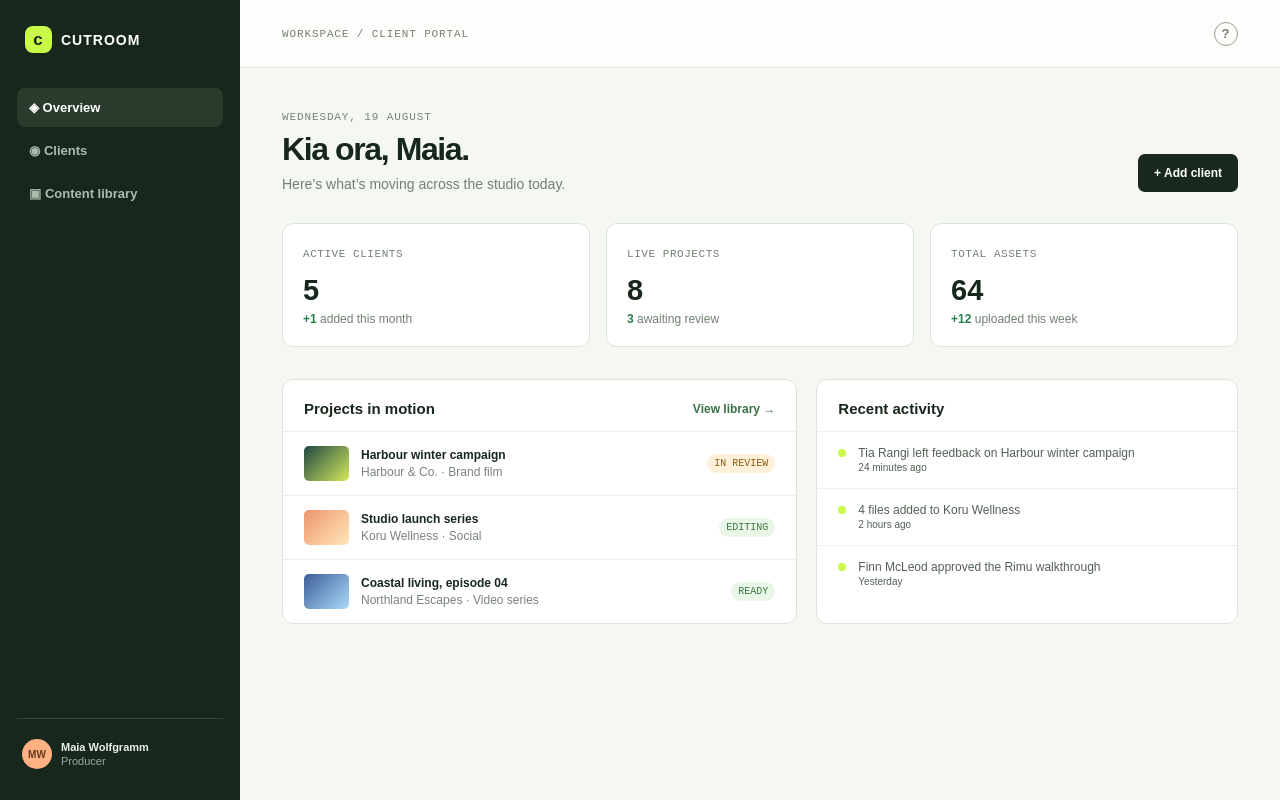
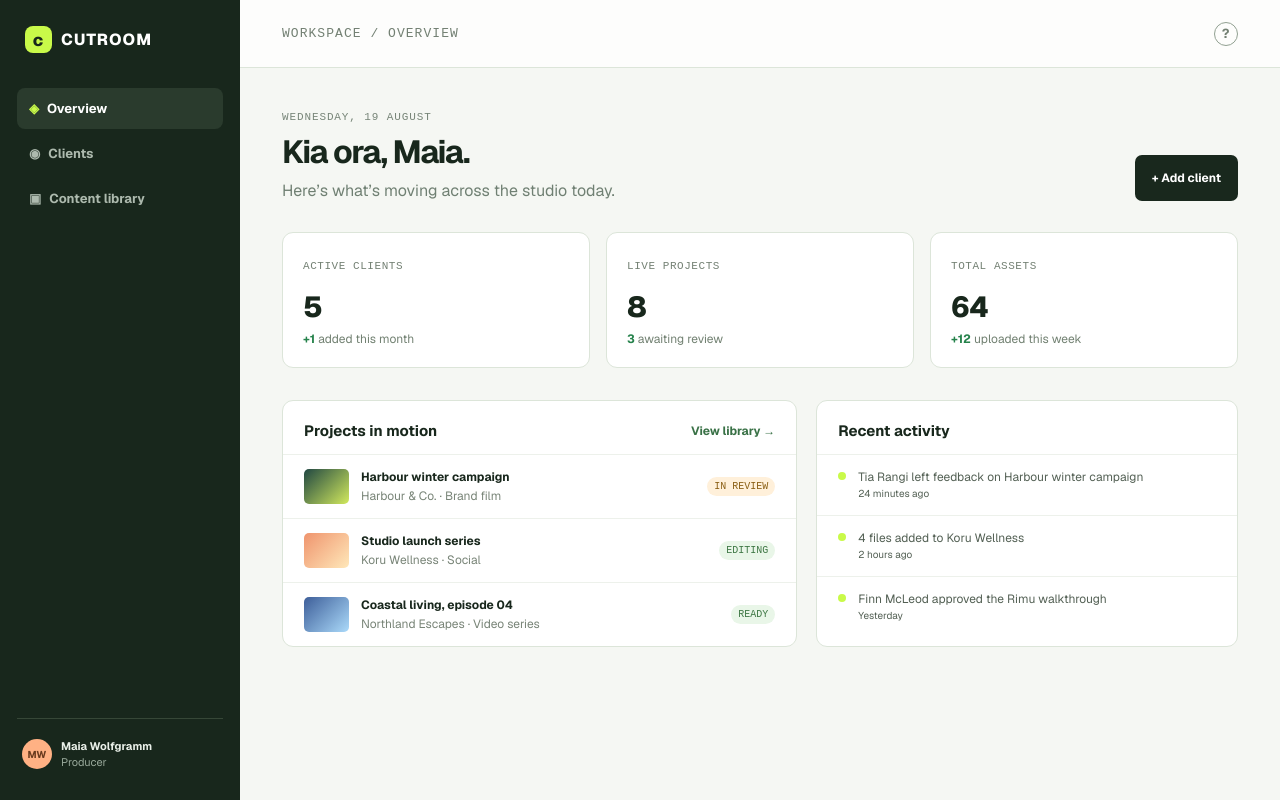
Before and after one commit to chansereipanha/video-agency-client-portal, a Next.js app: page / in a window 1280 px wide. Built offline with nearby package versions, Linux system fonts and the light colour scheme.

Commit message:
feat: added components for sidebar navigation and header to allow dynamic changes between pages. style: update styling for each page

```diff
--- a/app/globals.css
+++ b/app/globals.css
@@ -14,10 +14,7 @@ body {
     margin: 0;
     background: var(--canvas);
     color: var(--ink);
-    font:
-        14px Arial,
-        Helvetica,
-        sans-serif;
+    font-family: var(--font-geist-sans), var(--font-geist-sans), Helvetica, sans-serif;
 }
 .app-shell {
     min-height: 100vh;
@@ -67,7 +64,15 @@ nav a:hover {
     background: #2a3b2d;
     color: #fff;
 }
-nav a:first-child {
+.nav-icon {
+    color: #adbaae;
+    display: inline-block;
+    margin-right: 8px;
+}
+nav a.active .nav-icon {
+    color: var(--lime);
+}
+nav a.active {
     background: #2a3b2d;
     color: #fff;
 }
@@ -108,7 +113,7 @@ nav a:first-child {
     justify-content: space-between;
     padding: 0 42px;
     color: #738073;
-    font: 11px monospace;
+    font: 13px monospace;
     letter-spacing: 0.08em;
 }
 .help {
@@ -118,7 +123,7 @@ nav a:first-child {
     height: 24px;
     border: 1px solid #91a091;
     border-radius: 50%;
-    font: bold 13px Arial;
+    font: bold 13px var(--font-geist-sans);
 }
 .page {
   max-width: 1200px;
@@ -151,10 +156,10 @@ nav a:first-child {
   background: var(--dark);
   border: 0;
   border-radius: 7px;
-  padding: 12px 16px;
+  padding: 15px 17px;
   color: #fff;
   text-decoration: none;
-  font: bold 12px Arial;
+  font: bold 12px var(--font-geist-sans);
   cursor: pointer;
 }
 .button:hover {
@@ -284,7 +289,7 @@ nav a:first-child {
   border: 1px solid var(--line);
   border-radius: 7px;
   background: #fff;
-  font: 13px Arial;
+  font: 13px var(--font-geist-sans);
 }
 .client-grid {
   display: grid;
@@ -359,7 +364,7 @@ nav a:first-child {
   border: 1px solid var(--line);
   border-radius: 6px;
   padding: 10px;
-  font: 13px Arial;
+  font: 13px var(--font-geist-sans);
 }
 .dialog-actions {
   display: flex;
--- a/app/layout.tsx
+++ b/app/layout.tsx
@@ -1,7 +1,19 @@
 import type { Metadata } from "next";
 import Link from "next/link";
+import SidebarNav from "@/components/SidebarNav";
+import PortalHeader from "@/components/PortalHeader";
 import "./globals.css";
+import { Geist, Geist_Mono } from "next/font/google";
 
+const geistSans = Geist({
+  variable: "--font-geist-sans",
+  subsets: ["latin"],
+});
+
+const geistMono = Geist_Mono({
+  variable: "--font-geist-mono",
+  subsets: ["latin"],
+});
 
 export const metadata: Metadata = {
   title: "Cutroom | Client Portal",
@@ -10,24 +22,14 @@ export const metadata: Metadata = {
 
 export default function RootLayout({ children }: LayoutProps<"/">) {
   return (
-    <html lang="en">
+    <html lang="en" className={`${geistSans.variable} ${geistMono.variable}`}>
       <body>
         <div className="app-shell">
           <aside className="sidebar">
             <Link className="brand" href="/">
               <span>c</span> CUTROOM
             </Link>
-            <nav aria-label="Main navigation">
-              <Link href="/">
-                ◈ <span>Overview</span>
-              </Link>
-              <Link href="/clients">
-                ◉ <span>Clients</span>
-              </Link>
-              <Link href="/library">
-                ▣ <span>Content library</span>
-              </Link>
-            </nav>
+            <SidebarNav />
             <div className="user-card">
               <div className="avatar">MW</div>
               <div>
@@ -36,13 +38,7 @@ export default function RootLayout({ children }: LayoutProps<"/">) {
               </div>
             </div>
           </aside>
-          <main className="content">
-            <header>
-              <span>WORKSPACE / CLIENT PORTAL</span>
-              <span className="help">?</span>
-            </header>
-            {children}
-          </main>
+          <main className="content"><PortalHeader />{children}</main>
         </div>
       </body>
     </html>
--- /dev/null
+++ b/components/PortalHeader.tsx
@@ -0,0 +1,9 @@
+"use client";
+
+import { usePathname } from "next/navigation";
+
+export default function PortalHeader() {
+  const pathname = usePathname();
+  const label = pathname === "/" ? "WORKSPACE / OVERVIEW" : pathname === "/clients" ? "WORKSPACE / CLIENTS" : pathname.startsWith("/clients/") ? "WORKSPACE / CLIENTS / CLIENT PROFILE" : "WORKSPACE / CONTENT LIBRARY";
+  return <header><span>{label}</span><span className="help">?</span></header>;
+}
--- /dev/null
+++ b/components/SidebarNav.tsx
@@ -0,0 +1,15 @@
+"use client";
+
+import Link from "next/link";
+import { usePathname } from "next/navigation";
+
+const links = [
+  { href: "/", icon: "◈", label: "Overview", active: (path: string) => path === "/" },
+  { href: "/clients", icon: "◉", label: "Clients", active: (path: string) => path.startsWith("/clients") },
+  { href: "/library", icon: "▣", label: "Content library", active: (path: string) => path.startsWith("/library") },
+];
+
+export default function SidebarNav() {
+  const pathname = usePathname();
+  return <nav aria-label="Main navigation">{links.map((link) => <Link className={link.active(pathname) ? "active" : ""} href={link.href} key={link.href}><span className="nav-icon">{link.icon}</span><span>{link.label}</span></Link>)}</nav>;
+}
```
